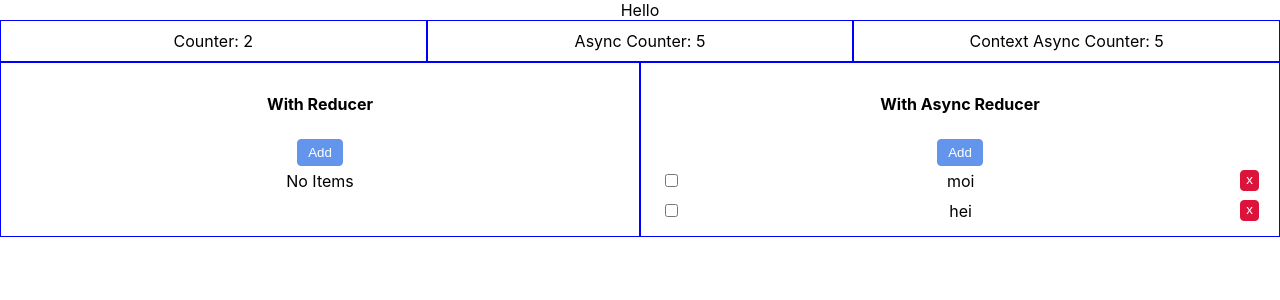
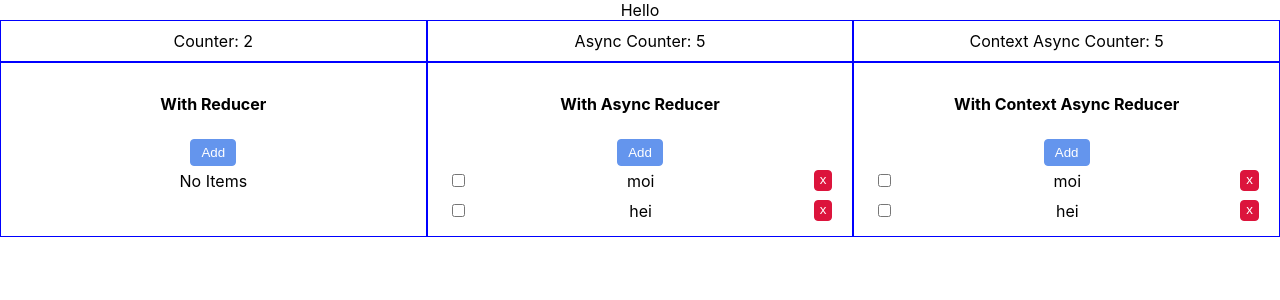
Before and after one commit to tkarling/testing-samples, a React (Create React App) app: page / in a window 1280 px wide. Shown: the top 300 px of the page. Built offline with nearby package versions, Linux system fonts and the light colour scheme.

Commit message:
added WithContextAsyncReducer

```diff
--- a/src/App.tsx
+++ b/src/App.tsx
@@ -7,6 +7,7 @@ import WithAsyncState from './components/WithState/WithAsyncState'
 import WithContextAsyncState from './components/WithState/WithContextAsyncState'
 import WithReducer from './components/WithReducer/WithReducer'
 import WithAsyncReducer from './components/WithReducer/WithAsyncReducer'
+import WithContextAsyncReducer from './components/WithReducer/WithContextAsyncReducer'
 
 const Row = ({ children }: { children: any }) => (
   <div className="AppRow">{children}</div>
@@ -37,6 +38,9 @@ const App: React.FC = () => {
         <Widget>
           <WithAsyncReducer />
         </Widget>
+        <Widget>
+          <WithContextAsyncReducer />
+        </Widget>
       </Row>
     </div>
   )
--- /dev/null
+++ b/src/components/WithReducer/WithContextAsyncReducer.tsx
@@ -0,0 +1,57 @@
+import React, { useContext } from 'react'
+import useAsyncTodos, { ACTION } from './hooks/useAsyncTodos'
+import * as Widget from './Common'
+import { TEST_ID } from './Common'
+
+const TodoList = () => {
+  const { todos } = useContext(TodosContext)
+  const { dispatch } = useContext(ActionContext)
+
+  return (
+    <Widget.TodoList>
+      <Widget.Row>
+        <Widget.AddButton dispatch={dispatch} type={ACTION.startAdd} />
+      </Widget.Row>
+      {!todos.length && <Widget.EmptyList />}
+      {todos.map((todo: Todo) => (
+        <Widget.Row key={todo.id}>
+          <Widget.Todo>
+            <Widget.CheckBox
+              todo={todo}
+              dispatch={dispatch}
+              type={ACTION.startToggle}
+            />
+            <Widget.Title>{todo.title}</Widget.Title>
+            <Widget.DeleteButton
+              todo={todo}
+              dispatch={dispatch}
+              type={ACTION.startDelete}
+            />
+          </Widget.Todo>
+        </Widget.Row>
+      ))}
+    </Widget.TodoList>
+  )
+}
+
+const asyncNoop = (action: any) => Promise.resolve()
+const TodosContext = React.createContext({ todos: [], isLoading: false })
+const ActionContext = React.createContext({ dispatch: asyncNoop })
+
+const WithContextAsyncReducer = () => {
+  const { todos, isLoading, dispatch } = useAsyncTodos()
+
+  return (
+    <ActionContext.Provider value={{ dispatch }}>
+      <TodosContext.Provider value={{ todos, isLoading }}>
+        <div data-testid={TEST_ID.container}>
+          <h4>With Context Async Reducer</h4>
+          {isLoading && <div>Loading...</div>}
+          {!isLoading && <TodoList />}
+        </div>
+      </TodosContext.Provider>
+    </ActionContext.Provider>
+  )
+}
+
+export default WithContextAsyncReducer
```
Also changed, not shown: 1 other file (tests, documents, lock files or other folders).
